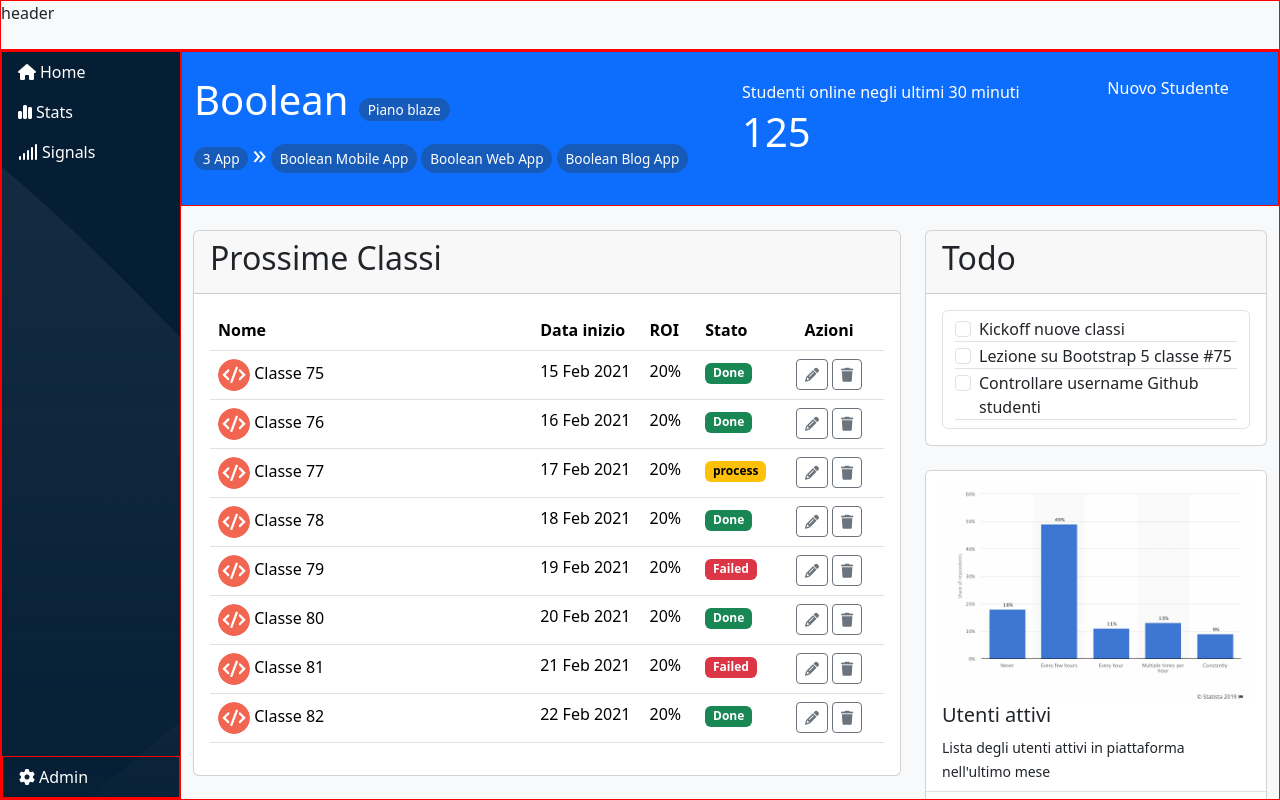
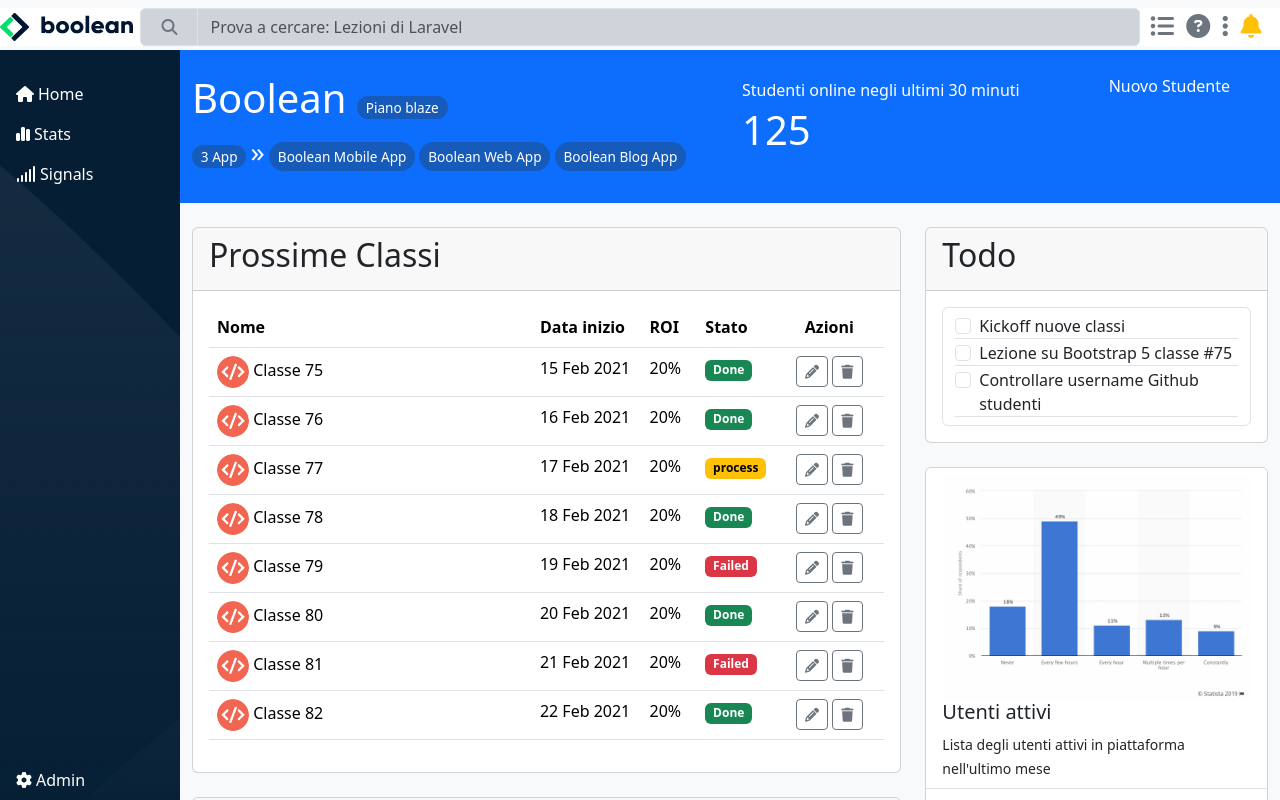
Before and after one commit to marikadiblasio/html-css-bootstrap-dashboard, a plain HTML site: page index.html in a window 1280 px wide. Drawn offline with nearby package versions, Linux system fonts and the light colour scheme.

Commit message:
add header

```diff
--- a/css/style.css
+++ b/css/style.css
@@ -9,6 +9,7 @@
 }
 header {
     height: 50px;
+    padding-top: 8px;
 }
 /* Parte centrale */
 .ms-wrapper {
@@ -18,9 +19,12 @@ header {
 }
 /* Parte centrale latelare */
 #ms-sidebar {
-    width: 180px;
+    width: 50px;
     background-color: #051e34;
     background-image: url("../img/sidebar-bg.png");
+}
+.ms-w-50 {
+    width:50px;
 }
 .ms-h-120px {
     height: 120px;
@@ -31,8 +35,8 @@ header {
     height: 2rem;
 }
 /* Responsive */
-@media screen and (max-width: 768px){
-    #ms-sidebar {
-        width: 50px;
+@media screen and (min-width: 767px){
+    #ms-sidebar, .ms-w-50 {
+        width: 180px;
     }
 }
--- a/index.html
+++ b/index.html
@@ -11,11 +11,30 @@
     <title>Dashboard</title>
 </head>
 <body class="bg-body-tertiary">
-    <header class="debug fixed-top">header</header>
+    <header class="fixed-top">
+        <nav class="bg-white d-flex align-items-center">
+            <div class="ms-w-50 d-md-none"><img src="./img/mobile-logo.png" alt="logo" class="img-fluid"></div>
+            <div class="ms-w-50 d-none d-md-block"><img src="./img/logo.svg" alt="logo" class="img-fluid"></div>
+            <!-- <div class="flex-grow-1 rounded bg-dark-subtle"> -->
+                <!-- <i class="fa-solid mx-2 fs-6 text-secondary fa-magnifying-glass"></i>
+                <input class="border-0 w-75 bg-body-tertiary" type="text" name="search" id="search" value="" placeholder="Prova a cercare: Lezioni di Laravel"> -->
+                <div class="input-group flex-grow-1 rounded bg-dark-subtle">
+                    <span class="input-group-text bg-dark-subtle"><i class="fa-solid mx-2 fs-6 text-secondary fa-magnifying-glass"></i></span>
+                    <input type="text" class="form-control bg-dark-subtle" placeholder="Prova a cercare: Lezioni di Laravel">
+                </div>
+            <!-- </div> -->
+            <div class="ms-w-50 me-auto text-center">
+                <i class="fa-solid text-secondary d-none d-md-inline me-2 fs-4 fa-list-ul"></i>
+                <i class="fa-solid text-secondary d-none d-md-inline me-2 fs-4 fa fa-circle-question"></i>
+                <i class="fa-solid text-secondary d-none d-md-inline me-2 fs-4 fa-ellipsis-vertical"></i>
+                <i class="fa-solid text-warning me-2 fs-4 fa-bell"></i>
+            </div>
+        </nav>
+    </header>
     <!-- Parte centrale intera -->
-    <div class="ms-wrapper d-flex debug">
+    <div class="ms-wrapper d-flex ">
         <!-- Parte centrale laterale -->
-        <nav id="ms-sidebar" class="debug text-white  d-flex flex-column flex-shrink-0 h-100">
+        <nav id="ms-sidebar" class="pt-4 text-white  d-flex flex-column flex-shrink-0 h-100">
             <ul class="nav flex-column">
                 <li class="nav-item">
                   <a class="nav-link text-white" aria-current="page" href="#"><i class="fa-solid me-1 fa-house"></i><span class="d-none d-md-inline">Home</span></a>
@@ -27,7 +46,7 @@
                   <a class="nav-link text-white" href="#"><i class="fa-solid me-1 fa-signal"></i><span class="d-none d-md-inline">Signals</span></a>
                 </li>
               </ul>
-            <ul class="ms-h120px mt-auto nav debug">
+            <ul class="ms-h120px mt-auto nav ">
                 <li class="nav-item">
                     <a class="nav-link text-white" aria-current="page" href="#"><i class="fa-solid me-1 fa-gear"></i><span class="d-none d-md-inline">Admin</span></a>
                 </li>
@@ -37,7 +56,7 @@
         <main class="h-100 flex-grow-1 overflow-y-auto">
             <!-- Aside blu -->
             <div id="aside" class="bg-primary text-white">
-                <div class="container-fluid pb-4 debug">
+                <div class="container-fluid pb-4 ">
                     <div class="row">
                         <div class="col-12 col-md-4 col-lg-2 mt-4 order-lg-3">
                             <span>Nuovo Studente</span>
```
